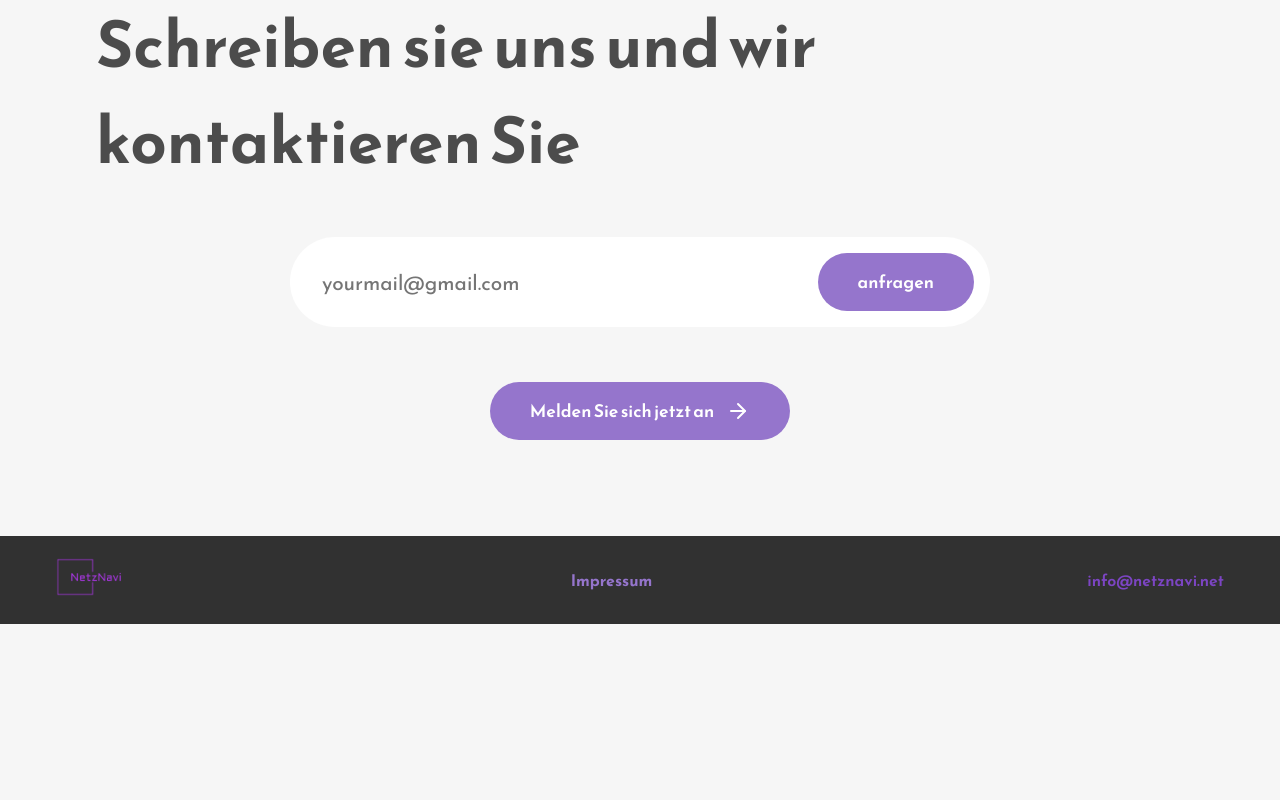
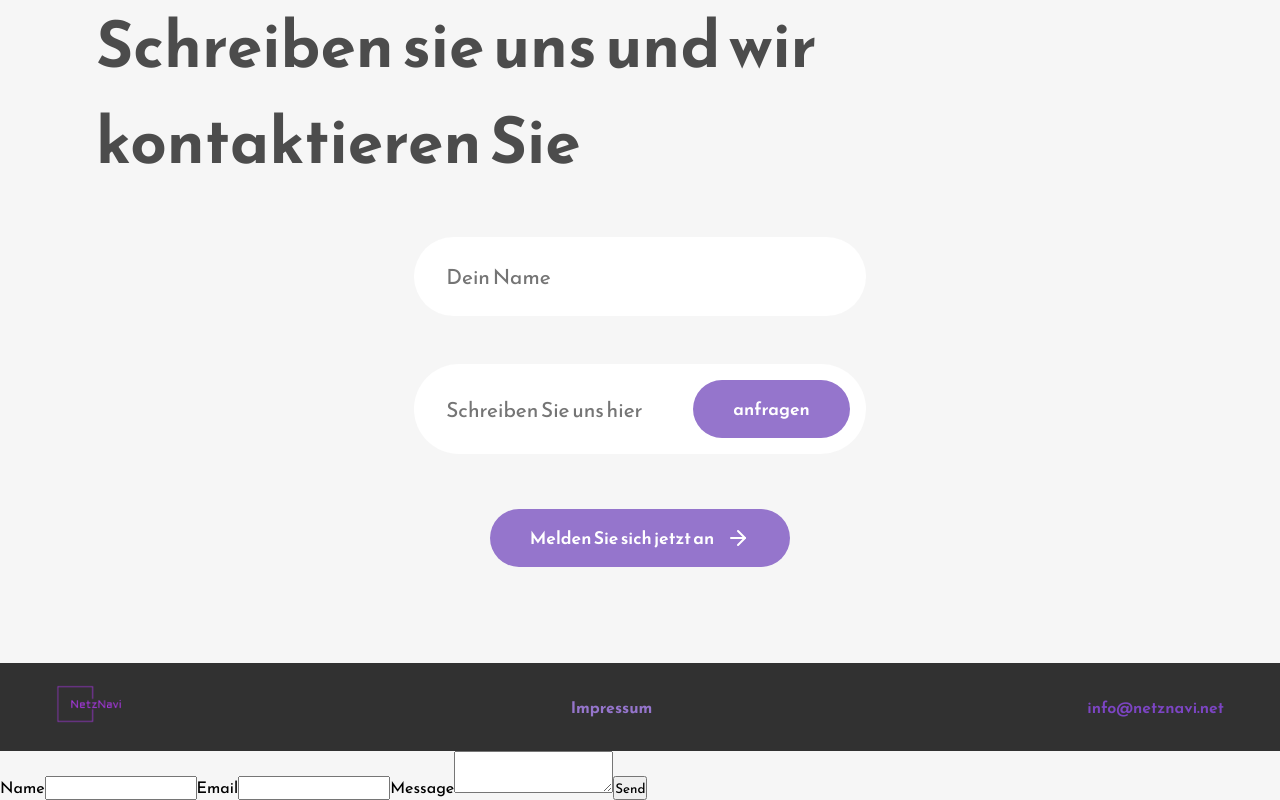
Before and after one commit to YuvrajShekhar/NetzNavi-Landing-Page, a React (Create React App) app: page / in a window 1280 px wide. Shown: the part 5727-6527 px from the top of the page. Before the commit the page ends 6351 px from the top, so only its background shows below. Built offline with nearby package versions, Linux system fonts and the light colour scheme.

Commit message:
added email functionality

```diff
--- a/package.json
+++ b/package.json
@@ -3,6 +3,7 @@
   "version": "0.1.0",
   "private": true,
   "dependencies": {
+    "@emailjs/browser": "^4.4.1",
     "@emotion/react": "^11.14.0",
     "@emotion/styled": "^11.14.0",
     "@mui/icons-material": "^6.3.1",
--- a/src/App.js
+++ b/src/App.js
@@ -8,6 +8,7 @@ import Contact from './Components/Contact';
 import Footer from './Components/Footer';
 import Slideshow from './Components/Slideshow';
 import CopyrightPage from "./Components/CopyrightPage";
+import ContactUs from './Components/send_mail';
 import { BrowserRouter as Router, Routes, Route } from "react-router-dom";
 
 function App() {
@@ -40,6 +41,7 @@ const MainLayout = () => {
         <div id="contact"><Contact/></div>
       </div>
       <Footer />
+      <ContactUs />
     </>
   );
 };
--- a/src/Components/Contact.jsx
+++ b/src/Components/Contact.jsx
@@ -1,17 +1,45 @@
-import React from 'react'
+import React , { useRef } from 'react'
 import {FiArrowRight} from "react-icons/fi"
+import emailjs from '@emailjs/browser';
 
 const Contact = () => {
+
+  const form = useRef();
+
+  const sendEmail = (e) => {
+    e.preventDefault();
+
+    emailjs
+      .sendForm('service_bz2ep9o', 'template_gqtdfvc', form.current, {
+        publicKey: 'BHrJzyb1ZbdjBK4ul',
+      })
+      .then(
+        () => {
+          console.log('SUCCESS!');
+        },
+        (error) => {
+          console.log('FAILED...', error.text);
+        },
+      );
+  };
+
+
+
   return (
     <div className='contact-page-wrapper'>
         <h1 className='primary-heading'>
         Haben wir ihr Interesse geweckt?
         </h1>
         <h1 className='primary-heading'>Schreiben sie uns und wir kontaktieren Sie</h1>
+        <form ref={form} onSubmit={sendEmail}>
         <div className='contact-form-container'>
-            <input type="text" placeholder='yourmail@gmail.com'/>
-            <button className='secondary-button'>anfragen</button>
+            <input type="text" name="user_name" placeholder='Dein Name'/>
         </div>
+        <div className='contact-form-container'>
+            <input type="text" name="message" placeholder='Schreiben Sie uns hier'/>
+            <button className='secondary-button' type="submit" value="Send" >anfragen</button>
+        </div>
+        </form>
         <button className='secondary-button' style={{marginTop:'5%'}} onClick={() => window.open("https://netznavi.net/", "_blank", "noopener,noreferrer")}>
             Melden Sie sich jetzt an <FiArrowRight/>
             </button>
--- /dev/null
+++ b/src/Components/send_mail.jsx
@@ -0,0 +1,37 @@
+import React, { useRef } from 'react';
+import emailjs from '@emailjs/browser';
+
+export const ContactUs = () => {
+  const form = useRef();
+
+  const sendEmail = (e) => {
+    e.preventDefault();
+
+    emailjs
+      .sendForm('service_bz2ep9o', 'template_gqtdfvc', form.current, {
+        publicKey: 'BHrJzyb1ZbdjBK4ul',
+      })
+      .then(
+        () => {
+          console.log('SUCCESS!');
+        },
+        (error) => {
+          console.log('FAILED...', error.text);
+        },
+      );
+  };
+
+  return (
+    <form ref={form} onSubmit={sendEmail}>
+      <label>Name</label>
+      <input type="text" name="user_name" />
+      <label>Email</label>
+      <input type="email" name="user_email" />
+      <label>Message</label>
+      <textarea name="message" />
+      <input type="submit" value="Send" />
+    </form>
+  );
+};
+
+export default ContactUs;
```
Also changed, not shown: 1 other file (tests, documents, lock files or other folders).
